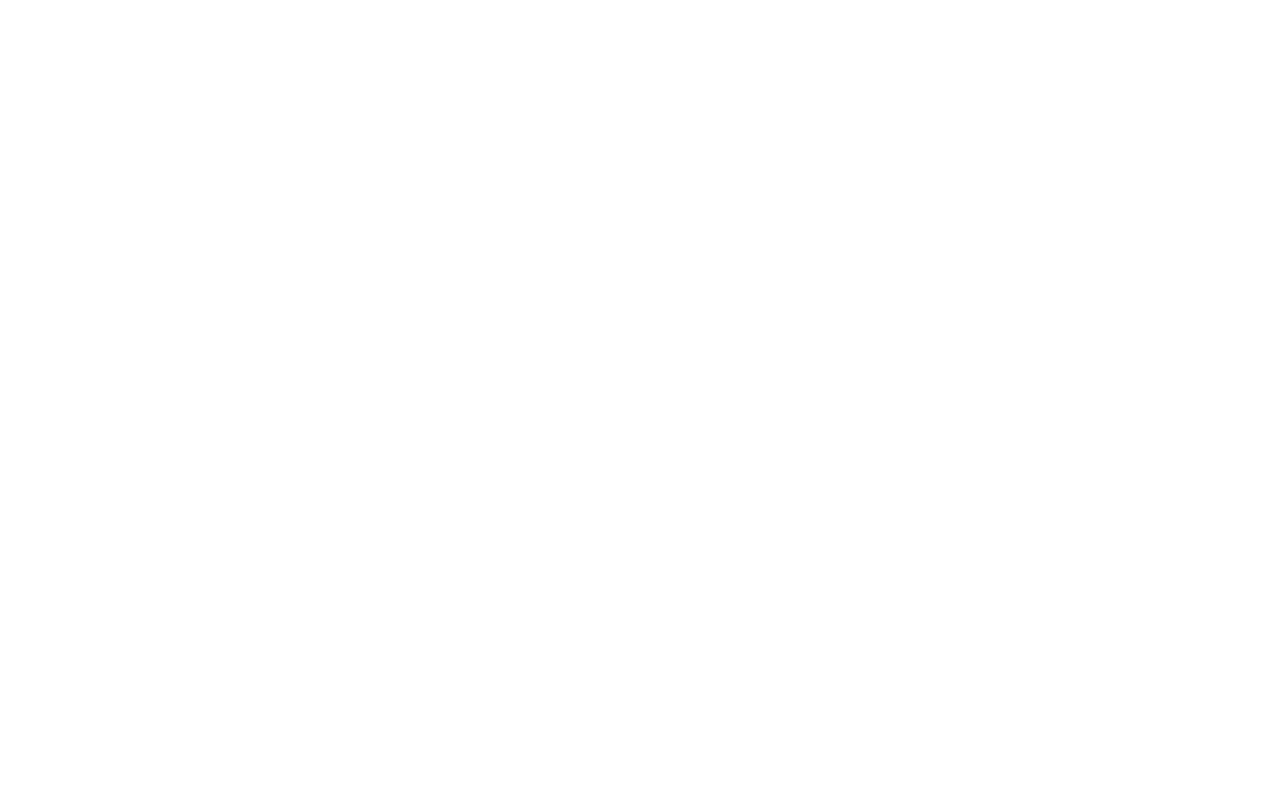
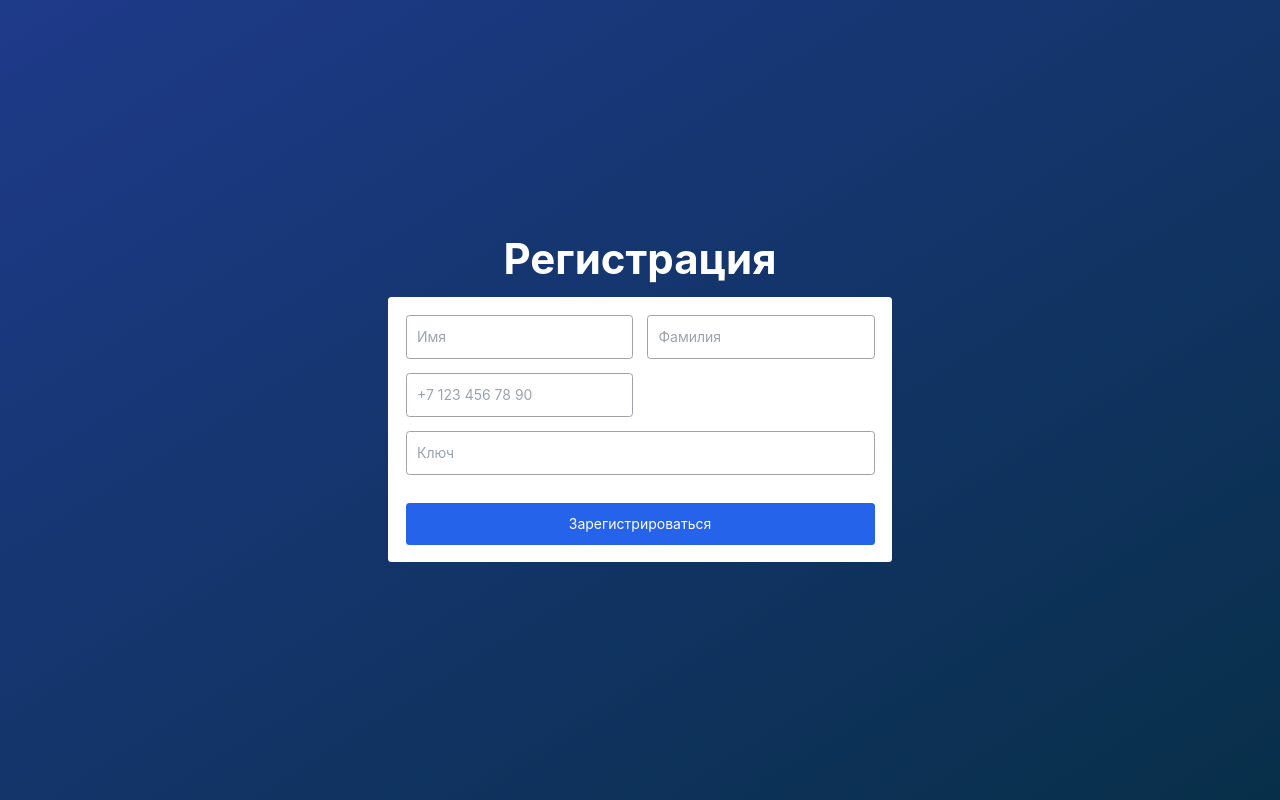
Before and after one commit to racoon-typing/Ingo, a React (Vite) app in the folder project/: page /login in a window 1280 px wide. Before the commit this address had no page. Built offline with nearby package versions, Linux system fonts and the light colour scheme.

Commit message:
добавляет страницу Логин

```diff
--- a/project/src/app/App.tsx
+++ b/project/src/app/App.tsx
@@ -1,27 +1,17 @@
 // import Files from "../components/files/Files";
-import { Link, Route, Routes } from "react-router-dom";
+import { Route, Routes } from "react-router-dom";
 import ConverterPage from "../pages/converter-page/ConverterPage";
 import UploadFilesPage from "../pages/upload-files-page/UploadFilesPage";
 import "./App.css";
 import MainPage from "../pages/main-page/MainPage";
+import LoginPage from "../pages/login-page/LoginPage";
 
 function App() {
   return (
     <>
       <Routes>
-        <Route
-          path="/"
-          element={
-            <MainPage />
-            // <div>
-            //   <h1>Главная</h1>
-
-            //   <Link to={'/convert'}>convert</Link>
-            //   <br />
-            //   <Link to={'/files'}>files</Link>
-            // </div>
-          }
-        />
+        <Route path="/" element={<MainPage />} />
+        <Route path="/login" element={<LoginPage />} />
         <Route path="/convert" element={<ConverterPage />} />
         <Route path="/files" element={<UploadFilesPage />} />
       </Routes>
--- /dev/null
+++ b/project/src/pages/login-page/LoginPage.tsx
@@ -0,0 +1,52 @@
+// import "./LoginPage.scss";
+
+function LoginPage(): JSX.Element {
+  return (
+    <div
+      className="w-full min-h-screen flex flex-col items-center justify-center bg-gradient-to-br
+   from-blue-900 to-sky-950
+   "
+    >
+      <div className="text-white w-1/2 max-w-xl">
+        <h1 className="text-5xl font-bold text-center mb-5">Регистрация</h1>
+
+        <form className="flex flex-col bg-white rounded p-5 text-md">
+          <div className="grid grid-cols-2 mb-4 gap-4">
+            <input
+              className="border border-zinc-400 rounded px-3 py-3"
+              type="text"
+              placeholder="Имя"
+            />
+            <input
+              className="border border-zinc-400 rounded px-3 py-3"
+              type="text"
+              placeholder="Фамилия"
+            />
+          </div>
+
+          <div className="grid grid-cols-2 mb-4 gap-4">
+            <input
+              className="border border-zinc-400 rounded px-3 py-3"
+              type="tel"
+              placeholder="+7 123 456 78 90"
+            />
+          </div>
+
+          <input
+            className="border border-zinc-400 mb-2 rounded px-3 py-3"
+            type="text"
+            placeholder="Ключ"
+          />
+
+          <input type="password" />
+
+          <button className="bg-blue-600 rounded px-3 py-3" type="submit">
+            Зарегистрироваться
+          </button>
+        </form>
+      </div>
+    </div>
+  );
+}
+
+export default LoginPage;
```
